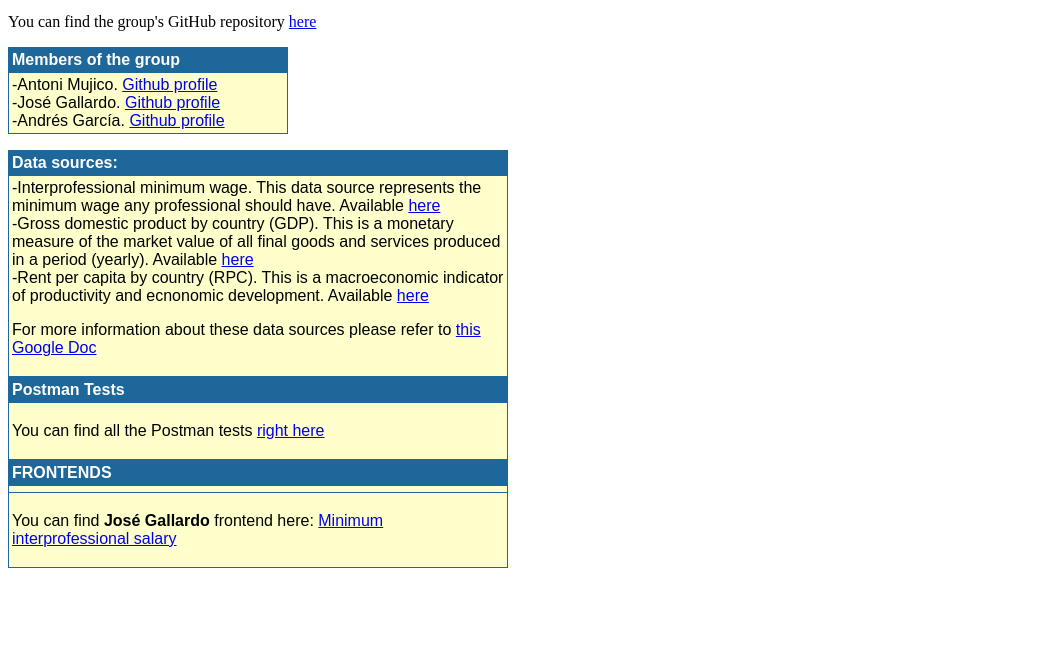
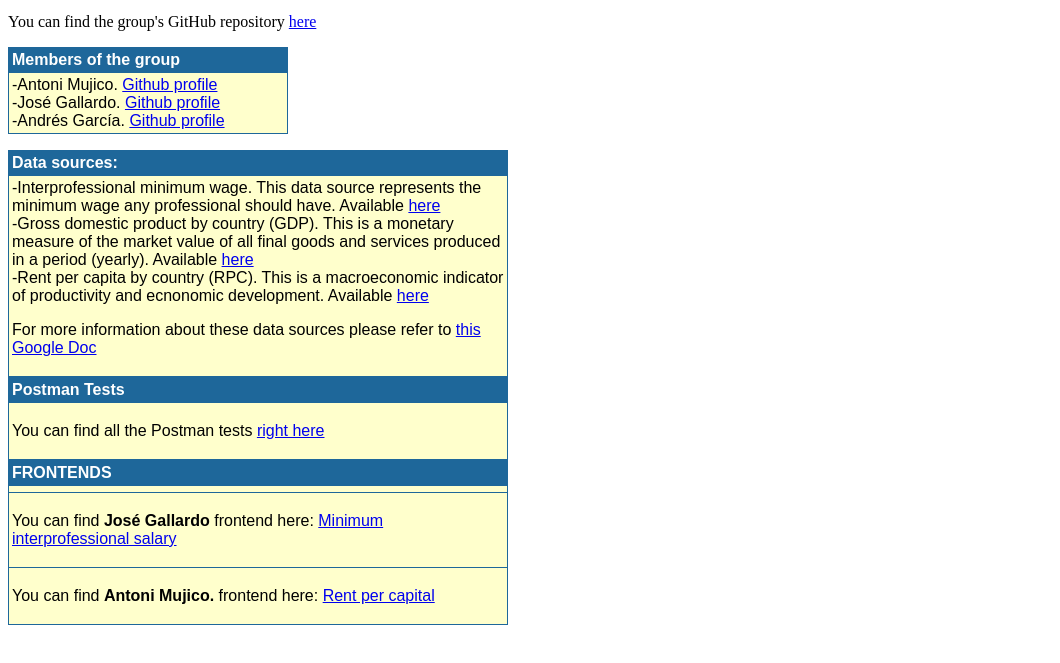
Before and after one commit to SOS1617/SOS1617-02, a website: page public/index.html in a window 1280 px wide. Shown: the part 101-764 px from the top of the page, without its empty margins (0-1060 px from the left). Drawn offline with Linux system fonts and the light colour scheme.

Commit message:
front-end

```diff
--- a/index.js
+++ b/index.js
@@ -82,6 +82,10 @@ app.get(BASE_API_PATH+"/smi-angular", function(request, response){
     response.sendfile(publicFolder + "/angularSMI/index.html");
 });
 
+app.get(BASE_API_PATH+"/rpc-angular", function(request, response){
+    response.sendfile(publicFolder + "/angularRPC/index.html");
+});
+
 
 
 /*
--- a/public/index.html
+++ b/public/index.html
@@ -84,6 +84,15 @@
             </font>
           </td>
         </tr>
+        <tr>
+          <td bgcolor="#ffffcc">
+            <font face="arial, verdana, helvetica">
+              <p>You can find <b>Antoni Mujico.</b> frontend here:
+              <a href="http://sos1617-02.herokuapp.com/api/v1/rpc-angular">Rent per capital</a>
+              </p>
+            </font>
+          </td>
+        </tr>
       </table>
               </p>
             </font>
```
Also changed, not shown: public/angularRPC/index.html (added, +5 -0 lines), public/angularRPC/list-ctrl.js (added), public/angularRPC/rpc-manager-app.js (added).
